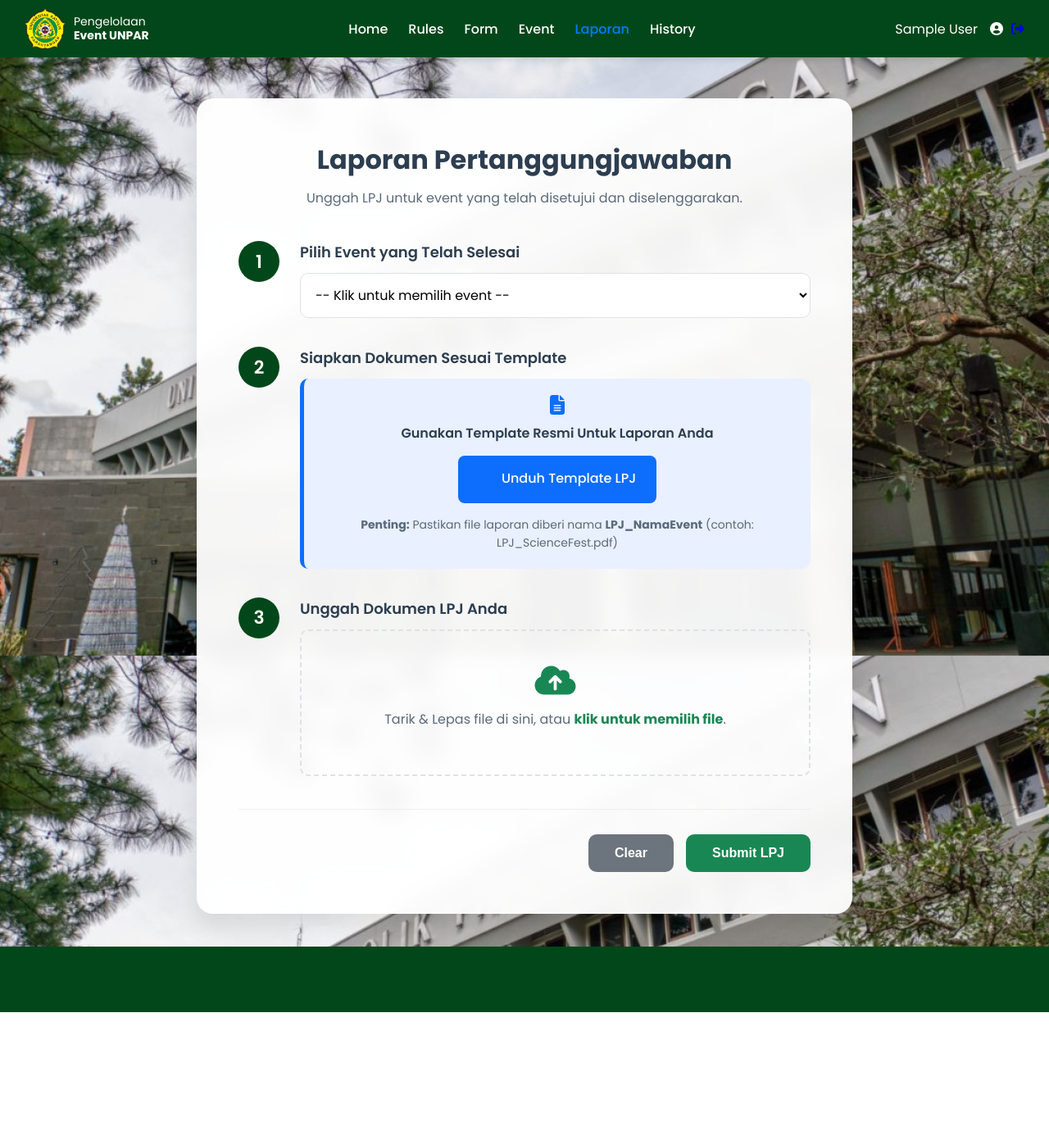
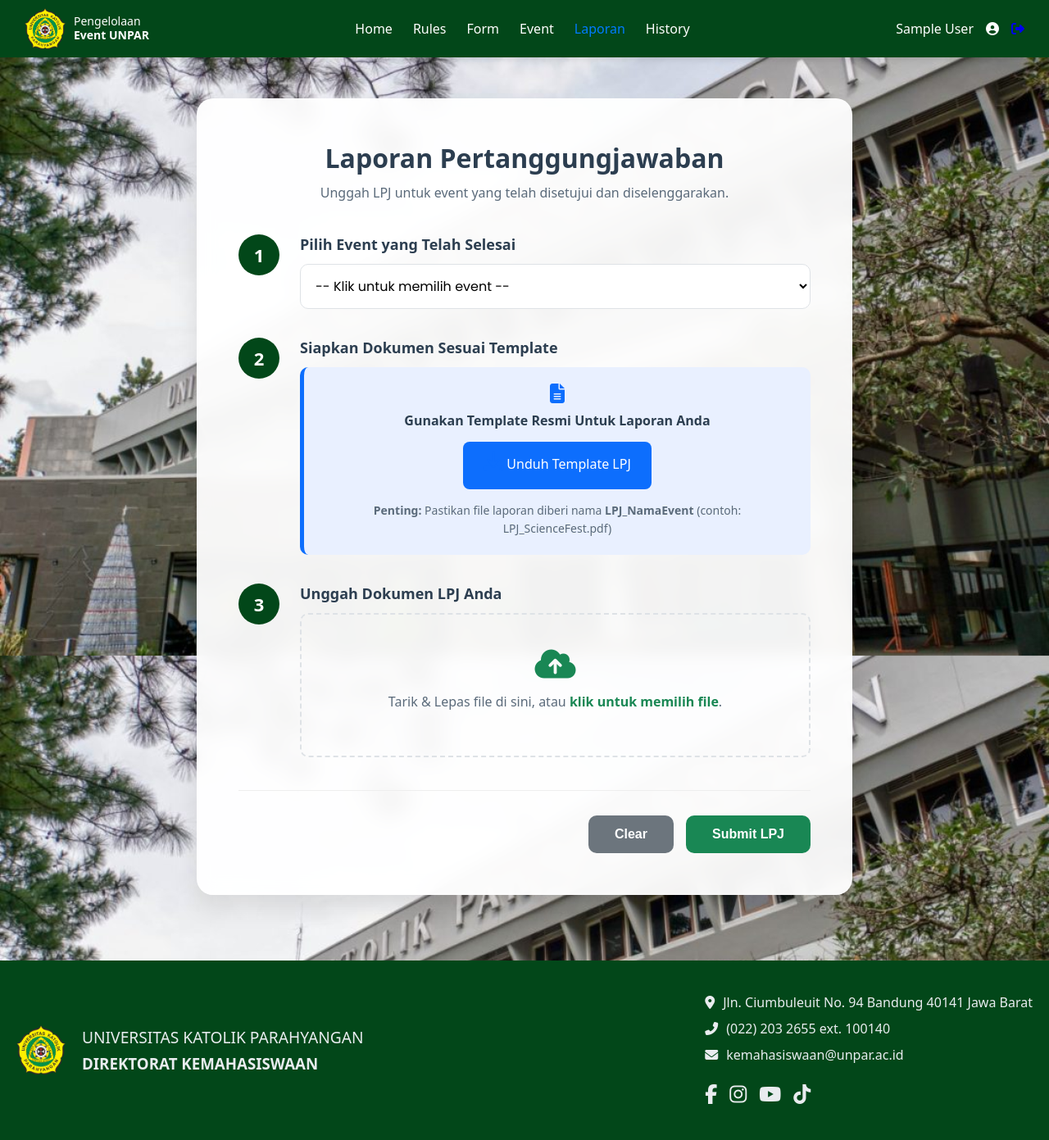
Before and after one commit to AntaresVegas/Proyek-SI, a PHP site: page /mahasiswa/mahasiswa_laporan.php in a window 1280 px wide. Shown: the whole page at 82% size. Before the commit the page ends 1235 px from the top, so only its background shows below. Run offline with PHP 8.4, Linux system fonts and the light colour scheme; the visitor is signed in with stand-in values (Sample User, id 1); data comes from the database, SQL or seed files in the repository.

Commit message:
benerin footer mahasiswa dan ditmawa

```diff
--- a/TubesPSI/mahasiswa/mahasiswa_laporan.php
+++ b/TubesPSI/mahasiswa/mahasiswa_laporan.php
@@ -88,28 +88,15 @@ $conn->close();
         }
         * { margin: 0; padding: 0; box-sizing: border-box; }
         html { height: 100%; }
-        body {
-            font-family: 'Poppins', 'Segoe UI', sans-serif;
-            background: var(--bg-light);
-            padding-top: 80px;
-            background-image: url('../img/backgroundUnpar.jpeg');
-            background-size: cover;
-            background-position: center;
-            background-attachment: fixed;
-            color: var(--text-dark);
-        }
-
-        /* Navbar & Footer (Sama seperti sebelumnya, tidak diubah) */
-        .navbar { display: flex; justify-content: space-between; align-items: center; background:var(--primary-color); width: 100%; padding: 10px 30px; box-shadow: 0 2px 8px rgba(0, 0, 0, 0.1); position: fixed; top: 0; z-index: 1000; }
-        .navbar-left, .navbar-right, .navbar-menu { display: flex; align-items: center; gap: 10px; }
+        body { font-family: system-ui, -apple-system, 'Segoe UI', Roboto, 'Helvetica Neue', Arial, sans-serif; background: var(--light-gray); padding-top: 80px;  background-image: url('../img/backgroundUnpar.jpeg'); background-size: cover; background-position: center; background-attachment: fixed; display: flex; flex-direction: column; min-height: 100%; }
+        .navbar { display: flex; justify-content: space-between; align-items: center; background: var(--primary-color); width: 100%; padding: 10px 30px; box-shadow: 0 2px 8px rgba(0,0,0,0.1); position: fixed; top: 0; left: 0; z-index: 1000; }
+        .navbar-left { display: flex; align-items: center; gap: 10px; }
         .navbar-logo { width: 50px; height: 50px; }
-        .navbar-title { color:white; font-size: 14px; line-height: 1.2; }
-        .navbar-menu { list-style: none; gap: 25px;}
-        .navbar-menu li a { text-decoration: none; color:white; font-weight: 500; }
+        .navbar-title { color: white; line-height: 1.2;font-size: 14px; }
+        .navbar-menu { display: flex; list-style: none; gap: 25px; }
+        .navbar-menu li a { text-decoration: none; color: white; font-weight: 500; }
         .navbar-menu li a.active, .navbar-menu li a:hover { color: #007bff; }
-        .navbar-right { color:white; }
-        .page-footer { background-color: var(--primary-color); color: #e9ecef; padding: 40px 0; margin-top: 40px; }
-        .footer-container { max-width: 1400px; margin: 0 auto; padding: 0 20px; display: flex; justify-content: space-between; align-items: center; flex-wrap: wrap; gap: 30px; }
+        .navbar-right { display: flex; align-items: center; gap: 15px; color: white; }
         /* ... Sisa CSS Navbar & Footer */
 
         .container {
@@ -299,6 +286,26 @@ $conn->close();
         .upload-message.success { background-color: var(--accent-color); color: white; }
         .upload-message.error { background-color: #dc3545; color: white; }
         .upload-message.show { opacity: 1; }
+        .page-footer { background-color: var(--primary-color); color: #e9ecef; padding: 40px 0; margin-top: 40px; }
+        .footer-container { max-width: 1400px; margin: 0 auto; padding: 0 20px; display: flex; justify-content: space-between; align-items: center; flex-wrap: wrap; gap: 30px; }
+        .footer-left { display: flex; align-items: center; gap: 20px; }
+        .footer-logo { width: 60px; height: 60px; }
+        .footer-left h4 { font-size: 1.2em; font-weight: 500; line-height: 1.4; }
+        .footer-right ul { list-style: none; padding: 0; margin: 0; }
+        .footer-right li { margin-bottom: 10px; display: flex; align-items: center; gap: 10px; }
+        .footer-right .social-icons {
+            margin-top: 20px;
+            display: flex;
+            gap: 15px;
+        }
+        .footer-right .social-icons a {
+            color: #e9ecef;
+            font-size: 1.5em;
+            transition: color 0.3s;
+        }
+        .footer-right .social-icons a:hover {
+            color: #fff;
+        }
     </style>
 </head>
 <body>
@@ -386,8 +393,29 @@ $conn->close();
 <div id="uploadMessage" class="upload-message <?php echo !empty($message) ? 'show ' . $message_type : ''; ?>"><?php echo htmlspecialchars($message); ?></div>
 
 <footer class="page-footer">
-    </footer>
-
+    <div class="footer-container">
+        <div class="footer-left">
+            <img src="../img/logo.png" alt="Logo UNPAR" class="footer-logo">
+            <div>
+                <h4>UNIVERSITAS KATOLIK PARAHYANGAN</h4>
+                <h3 style="font-weight: bold; margin-top: 5px;">DIREKTORAT KEMAHASISWAAN</h3>
+            </div>
+        </div>
+        <div class="footer-right">
+            <ul>
+                <li><i class="fas fa-map-marker-alt"></i> Jln. Ciumbuleuit No. 94 Bandung 40141 Jawa Barat</li>
+                <li><i class="fas fa-phone-alt"></i> (022) 203 2655 ext. 100140</li>
+                <li><i class="fas fa-envelope"></i> kemahasiswaan@unpar.ac.id</li>
+            </ul>
+            <div class="social-icons">
+                <a href="https://www.facebook.com/unparofficial" aria-label="Facebook"><i class="fab fa-facebook-f"></i></a>
+                <a href="https://www.instagram.com/unparofficial/" aria-label="Instagram"><i class="fab fa-instagram"></i></a>
+                <a href="https://www.youtube.com/channel/UCeIZdD9ul6JGpkSNM0oxcBw/featured" aria-label="YouTube"><i class="fab fa-youtube"></i></a>
+                <a href="https://www.tiktok.com/@unparofficial" aria-label="TikTok"><i class="fab fa-tiktok"></i></a>
+            </div>
+        </div>
+    </div>
+</footer>
 <script>
     // Script notifikasi (sama seperti sebelumnya)
     window.onload = function() { const messageDiv = document.getElementById('uploadMessage'); if (messageDiv.textContent.trim() !== '') { setTimeout(() => { messageDiv.classList.add('show'); setTimeout(() => { messageDiv.classList.remove('show'); if (window.history.replaceState) { const url = new URL(window.location.href); url.searchParams.delete('status'); url.searchParams.delete('msg'); window.history.replaceState({}, document.title, url.href); } }, 5000); }, 100); } };
```
Also changed, not shown: TubesPSI/ditmawa/ditmawa_pengajuan.php (+7 -9 lines).
